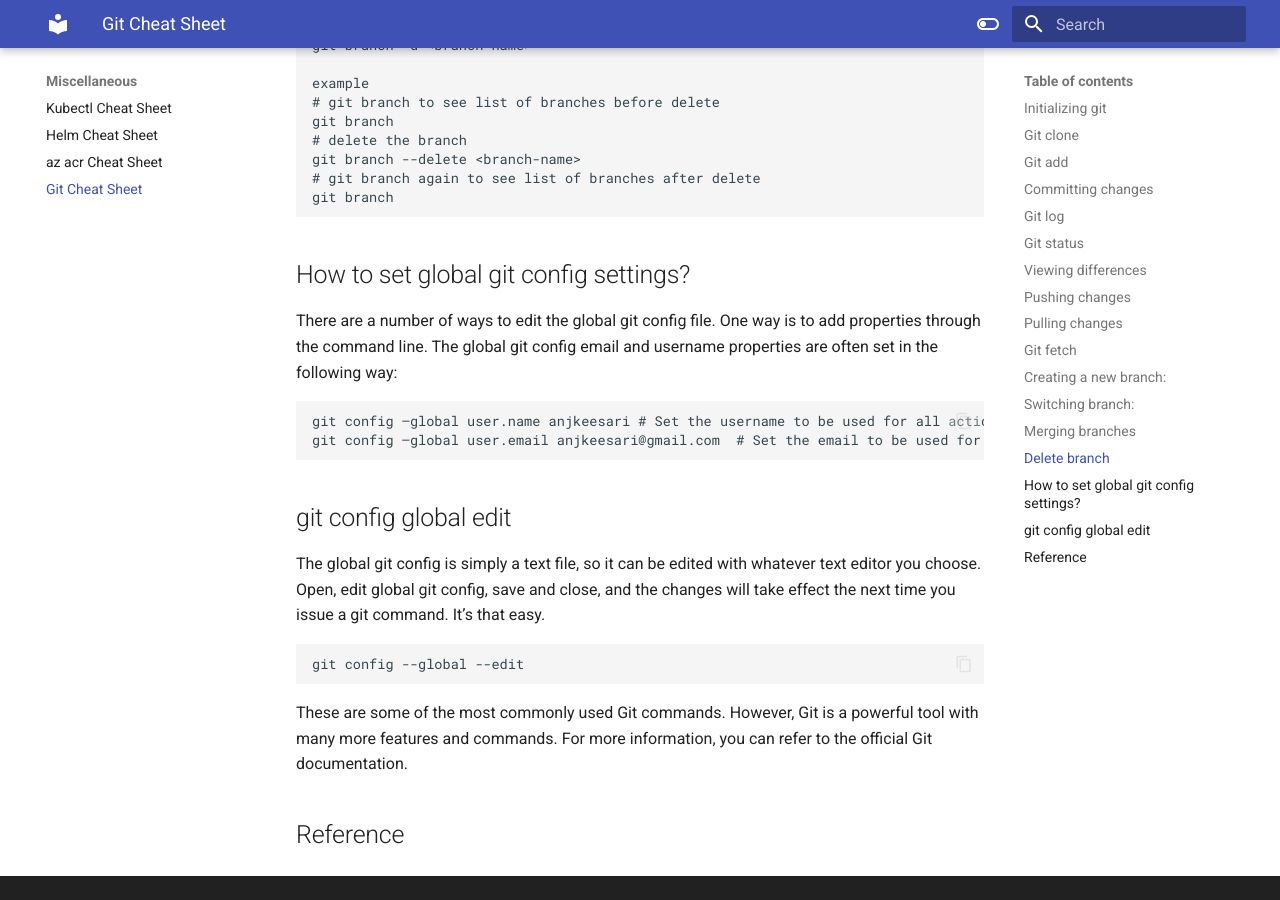
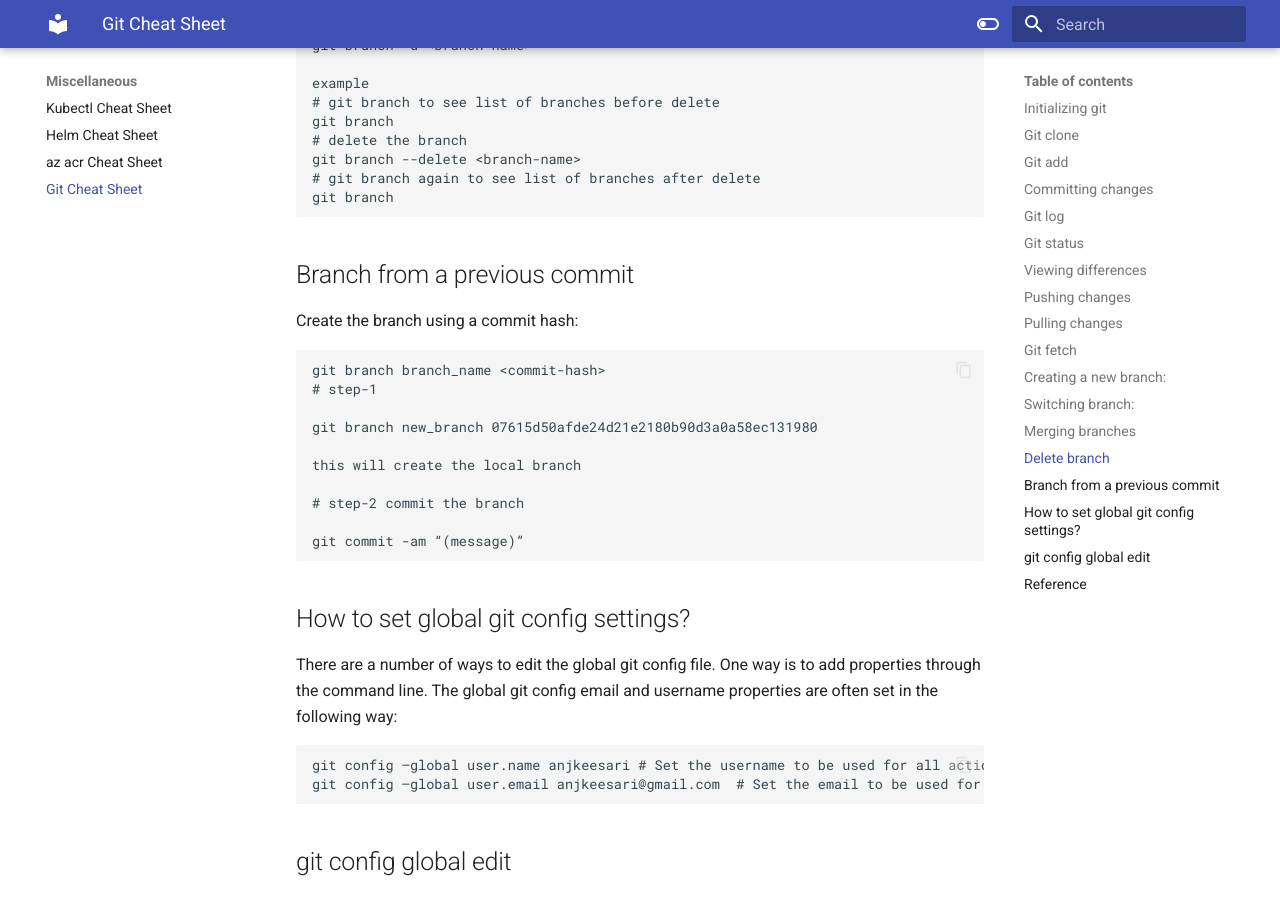
Before and after one commit to akeesari/micros-k8s, an MkDocs documentation site: the page built from docs/miscellaneous/git-cheat-sheet.md, in a window 1280 px wide and 900 px high, scrolled down 3095 px. Built offline with MkDocs 1.6.1 and Material for MkDocs 9.7.7, drawn with Linux system fonts in a browser that asks for light colours.

Commit message:
Branch from a previous commit

````diff
--- a/docs/miscellaneous/git-cheat-sheet.md
+++ b/docs/miscellaneous/git-cheat-sheet.md
@@ -137,6 +137,27 @@ git branch --delete <branch-name>
 git branch
 ```
 
+
+## Branch from a previous commit
+
+Create the branch using a commit hash:
+
+
+```
+git branch branch_name <commit-hash>
+# step-1
+
+git branch new_branch 07615d50afde24d21e2180b90d3a0a58ec131980
+
+this will create the local branch
+
+# step-2 commit the branch
+
+git commit -am “(message)”
+
+
+```
+
 ## How to set global git config settings?
 
 There are a number of ways to edit the global git config file. One way is to add properties through the command line. The global git config email and username properties are often set in the following way:
````
